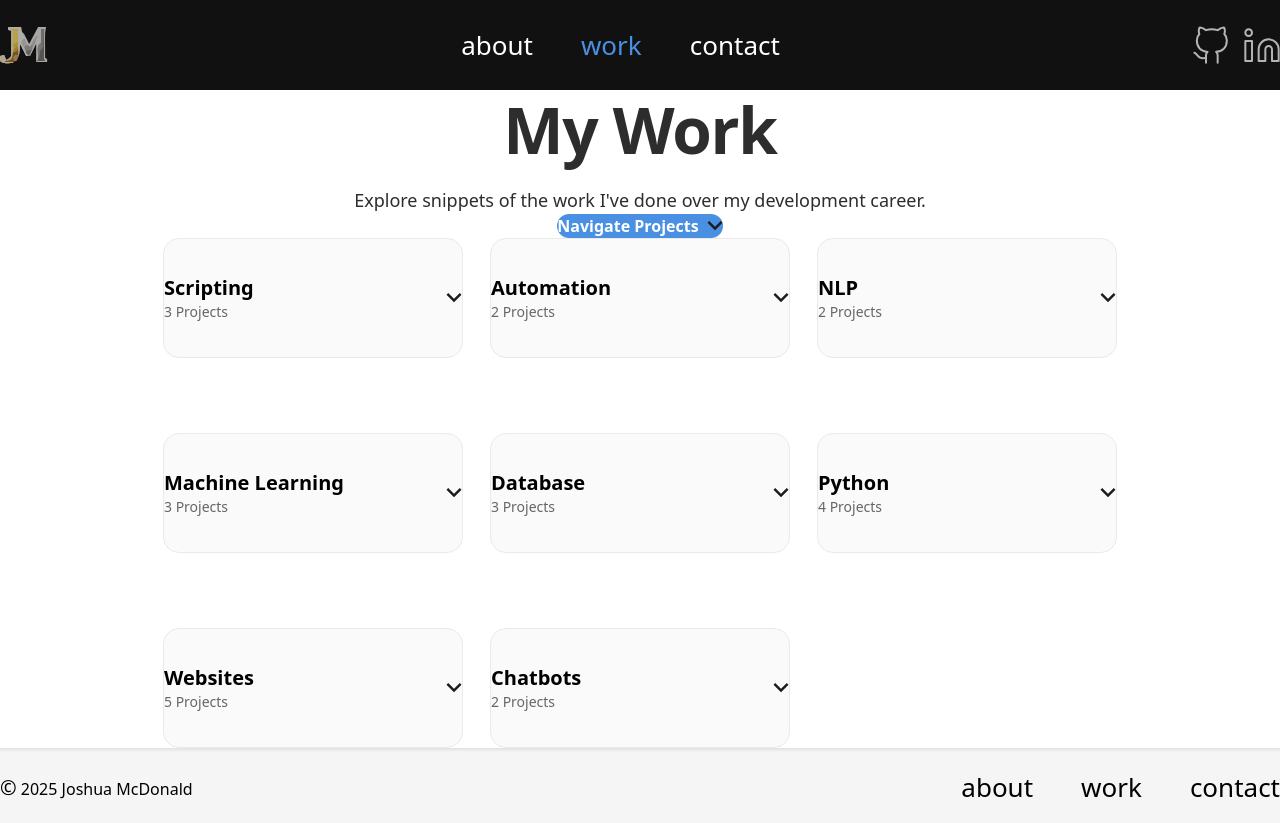
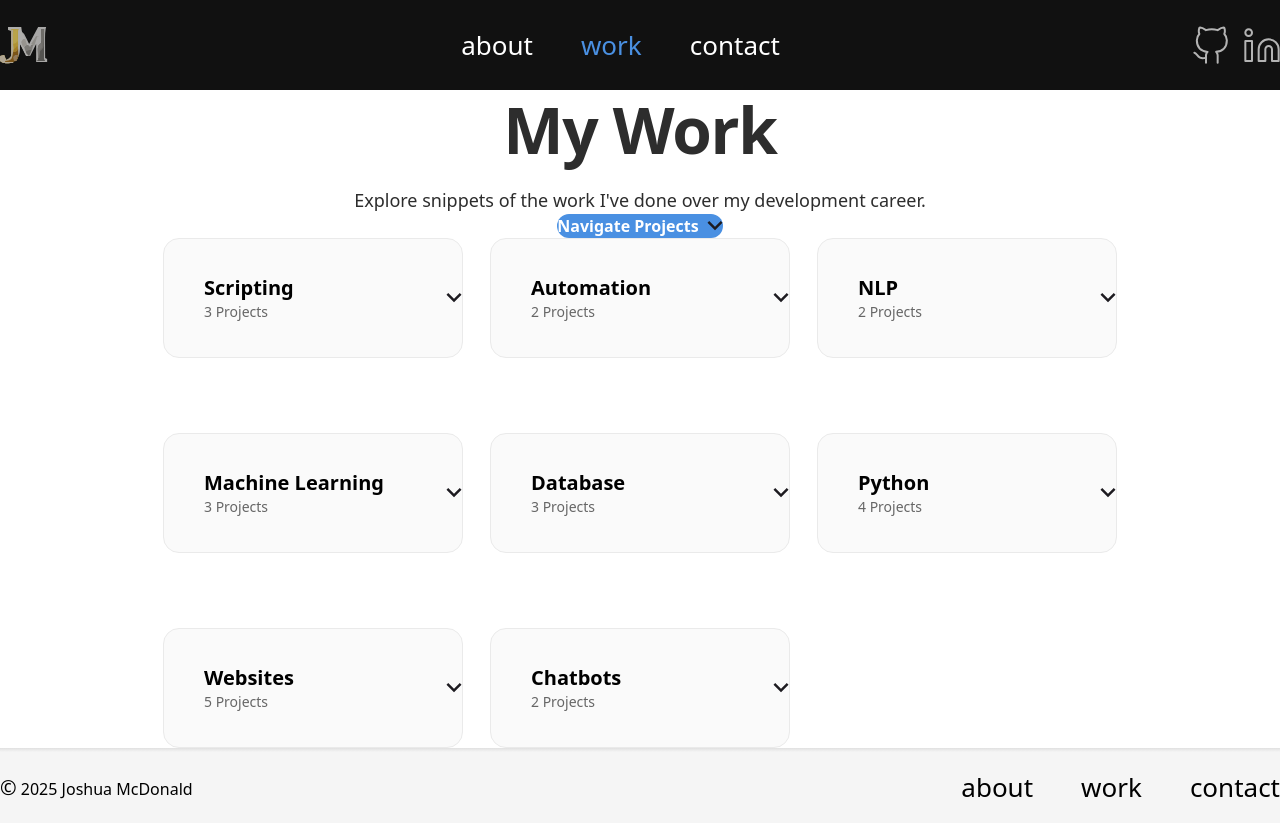
Before and after one commit to robmcdonald5/personalsite, a SvelteKit app: page /work in a window 1280 px wide. Built offline with nearby package versions, Linux system fonts and the light colour scheme.

Commit message:
Tailwind fix test

```diff
--- a/src/routes/work/+page.svelte
+++ b/src/routes/work/+page.svelte
@@ -65,7 +65,7 @@
           {#each categories as category}
             <div class="w-[300px] relative">
               <button
-                class="w-[300px] h-[120px] flex items-center justify-between p-6 bg-[#FAFAFA] border border-[#EAEAEA] rounded-2xl hover:bg-[#F0F0F0] transition-colors"
+                class="w-[300px] h-[120px] flex items-center justify-between !pl-[40px] pr-6 py-6 bg-[#FAFAFA] border border-[#EAEAEA] rounded-2xl hover:bg-[#F0F0F0] transition-colors"
                 onclick={() => toggleDropdown(category.name)}
               >
                 <div class="flex flex-col items-start">
@@ -92,7 +92,7 @@
                     onclick={() => toggleDropdown(category.name)}
                   >
                     <!-- Header section with title and icon -->
-                    <div class="relative h-[119px] bg-[#FFFFFF] rounded-t-2xl flex items-center justify-between p-6">
+                    <div class="relative h-[119px] bg-[#FFFFFF] rounded-t-2xl flex items-center justify-between !pl-[40px] pr-6">
                       <div class="flex flex-col items-start">
                         <h3 class="text-[#000000] text-xl font-inter font-semibold mb-1">
                           Chatbots
@@ -111,13 +111,13 @@
                     <!-- Project items -->
                     <div class="flex flex-col">
                       <button
-                        class="w-[300px] h-[60px] flex items-center justify-between py-[19px] px-6 bg-[#FAFAFA] hover:bg-[#F0F0F0] transition-colors text-left"
+                        class="w-[300px] h-[60px] flex items-center justify-between py-[19px] !pl-[40px] pr-6 bg-[#FAFAFA] hover:bg-[#F0F0F0] transition-colors text-left"
                         onclick={(e) => { e.stopPropagation(); /* Handle project click */ }}
                       >
                         <span class="text-[#666666] font-inter">Chipotle AI Menu</span>
                       </button>
                       <button
-                        class="w-[300px] h-[60px] flex items-center justify-between py-[19px] px-6 bg-[#FAFAFA] hover:bg-[#F0F0F0] transition-colors rounded-b-2xl text-left"
+                        class="w-[300px] h-[60px] flex items-center justify-between py-[19px] !pl-[40px] pr-6 bg-[#FAFAFA] hover:bg-[#F0F0F0] transition-colors rounded-b-2xl text-left"
                         onclick={(e) => { e.stopPropagation(); /* Handle project click */ }}
                       >
                         <span class="text-[#666666] font-inter">AI Creative Writing Assistant</span>
```
